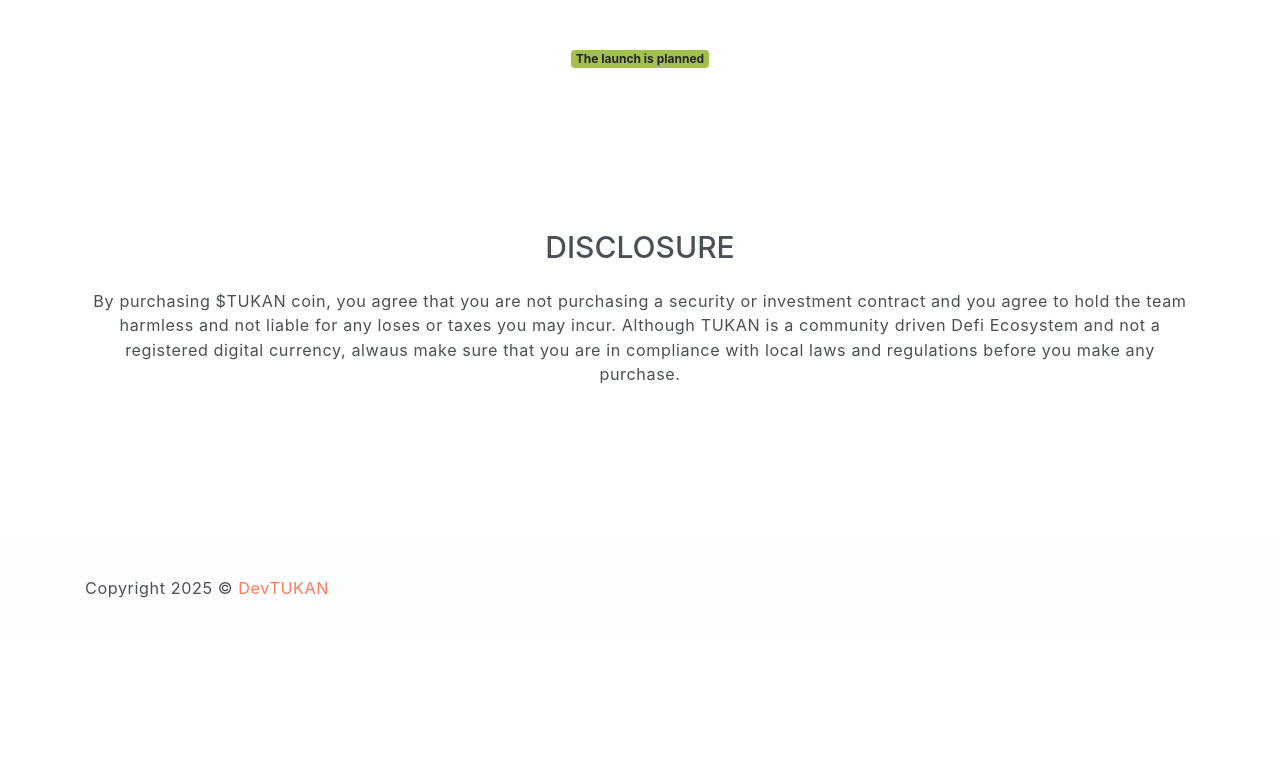
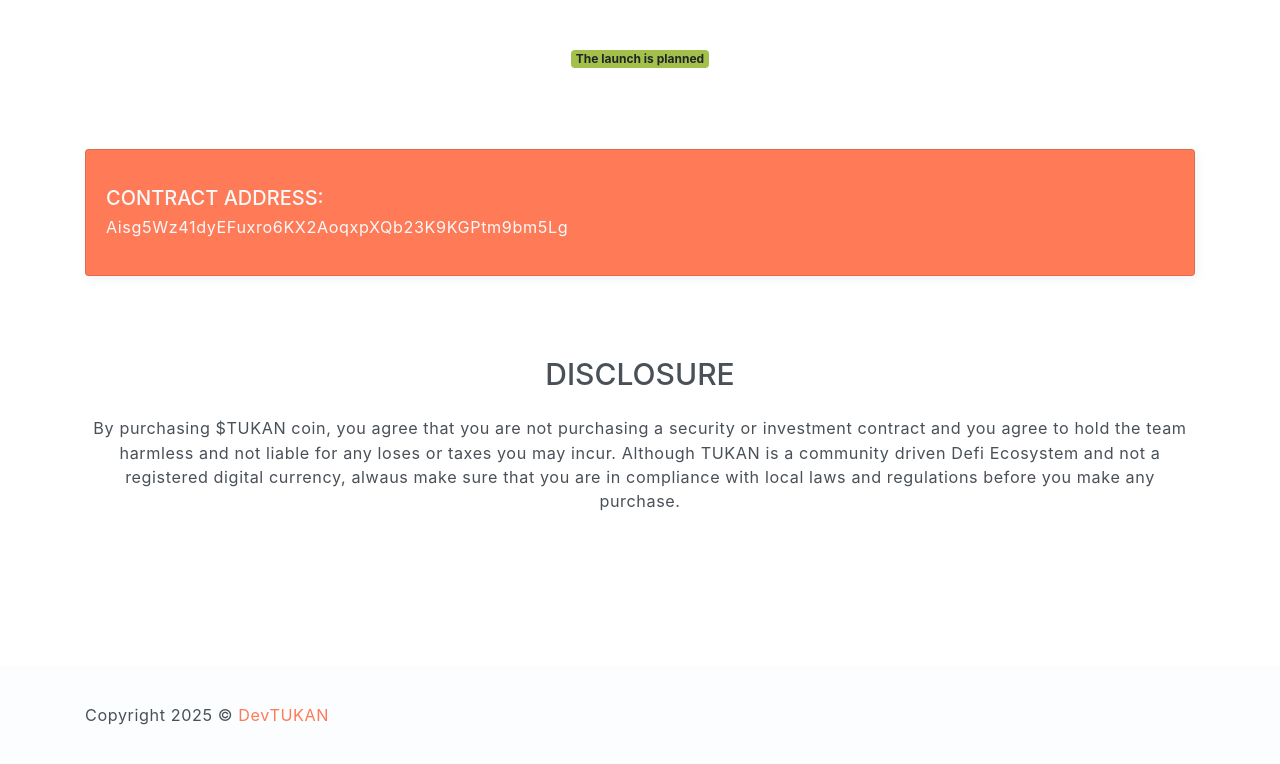
Before and after one commit to TukanToken/TuKanToken, a plain HTML site: page index.html in a window 1280 px wide. Shown: the part 1016-1780 px from the top of the page. Before the commit the page ends 1654 px from the top, so only its background shows below. Drawn offline with Linux system fonts and the light colour scheme.

Commit message:
Update index.html

```diff
--- a/index.html
+++ b/index.html
@@ -147,15 +147,15 @@
 
 
 <!-- Hire me section -->
-<!--<section class="bg-gray p-0 section">
+<section class="bg-gray p-0 section">
     <div class="container">
         <div class="card bg-primary">
             <div class="card-body text-light">
                 <div class="row align-items-center">
                     <div class="col-sm-9 text-center text-sm-left">
                         <h5 class="mt-3">CONTRACT ADDRESS:</h5>
-                        <p class="mb-3">rrrrrrrrrrrrrrrrrrrrrrrrrrrrrrrrrrrrrrrrrrrrrrrrr</p>
-                        <button class="btn btn-dark rounded">It's comming</button>
+                        <p class="mb-3">Aisg5Wz41dyEFuxro6KX2AoqxpXQb23K9KGPtm9bm5Lg</p>
+                        <!--<button class="btn btn-dark rounded">It's comming</button>-->
                     </div>
                     <div class="col-sm-3 text-center text-sm-right">
 
@@ -165,7 +165,7 @@
         </div>
     </div>
 </section>
-<!-- End od Hire me section. -->
+<!-- End od Hire me section.
 
 
 
```
